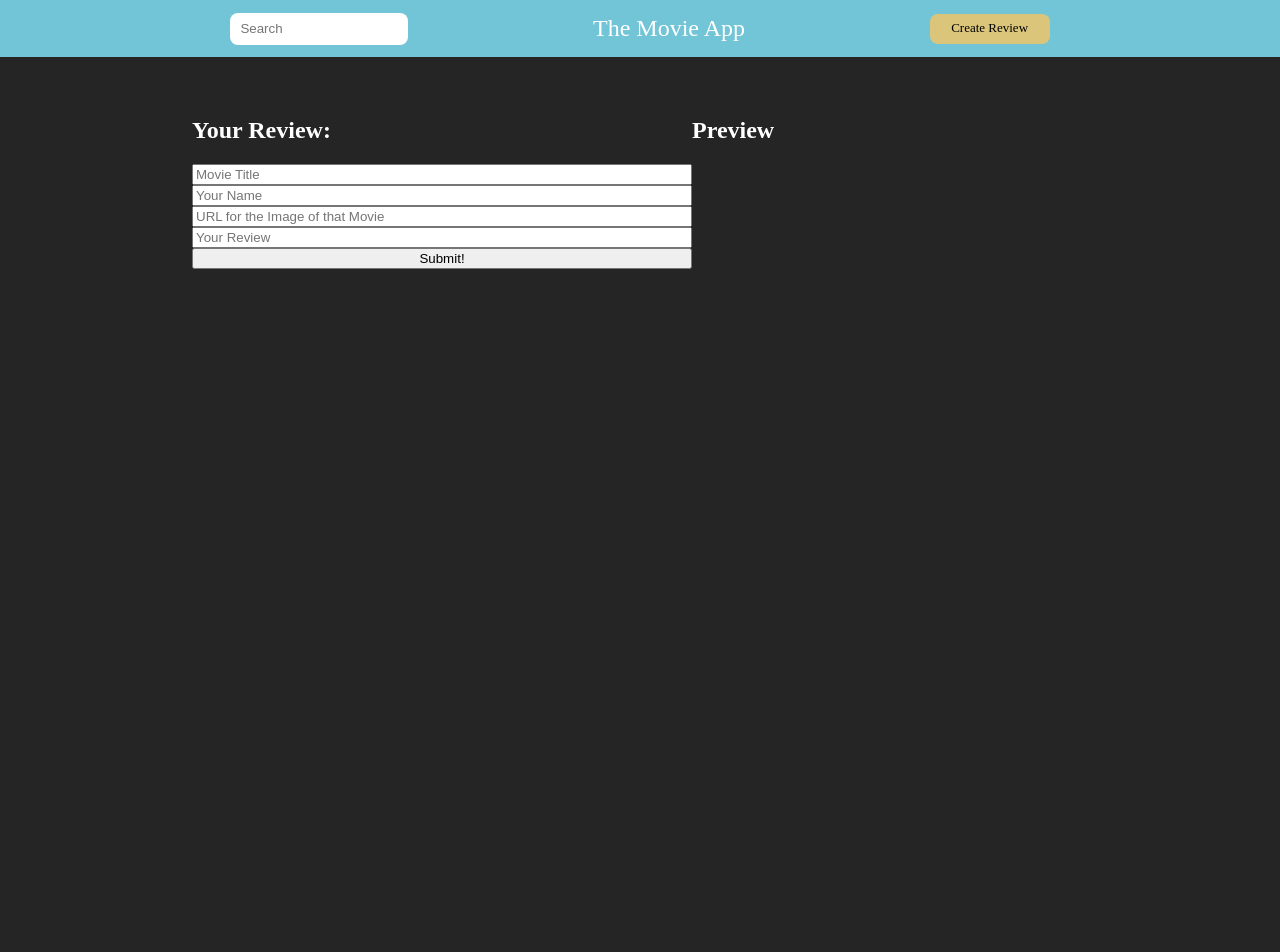
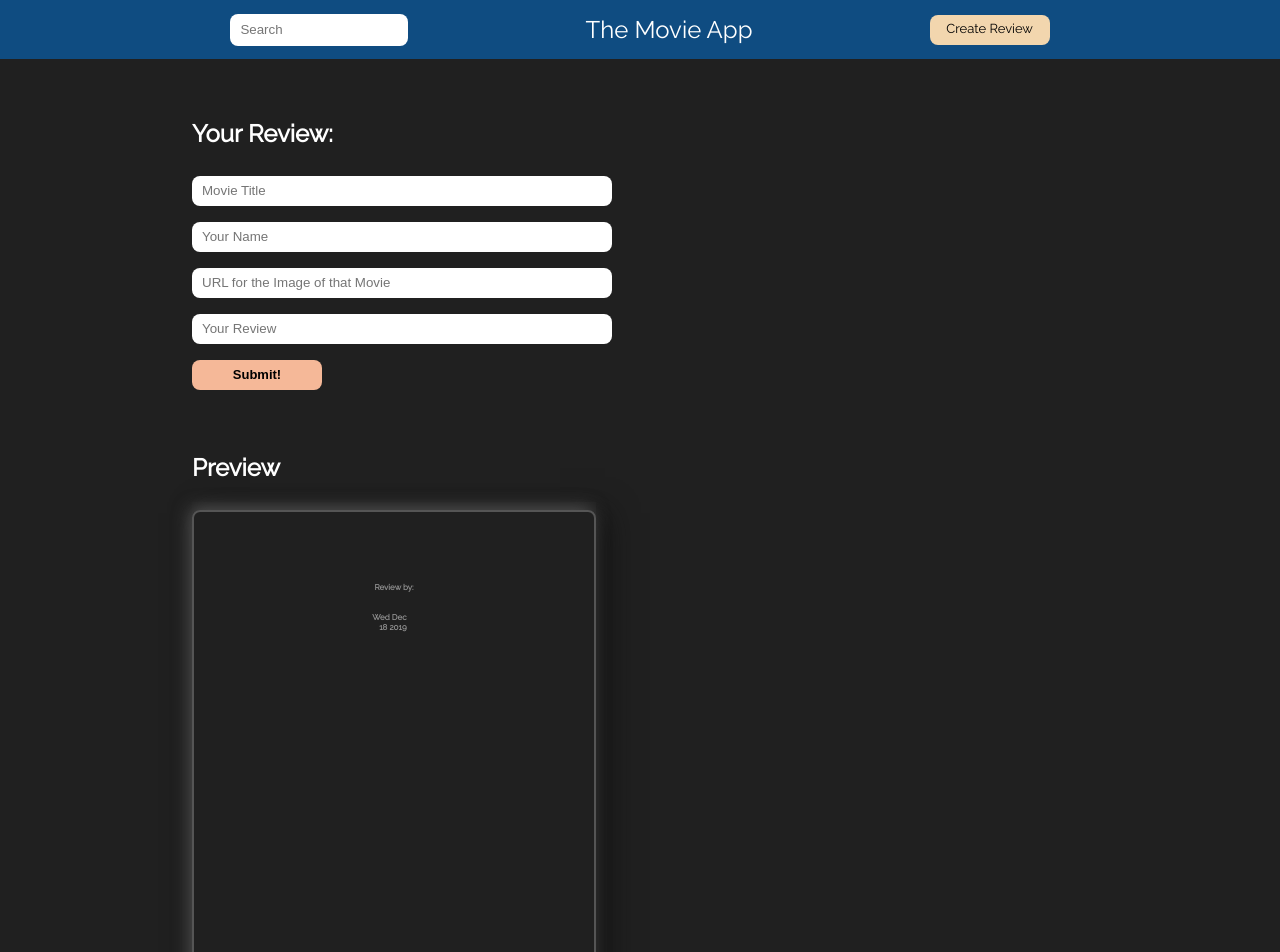
Before and after one commit to JokubasTolocka/Movie_app, a React (Create React App) app in the folder movieapp-frontend/: page /create in a window 1280 px wide. Shown: the top 952 px of the page. Before the commit the page ends 800 px from the top, so only its background shows below. Built offline with nearby package versions, Linux system fonts and the light colour scheme.

Commit message:
preview working

```diff
--- a/movieapp-frontend/public/index.html
+++ b/movieapp-frontend/public/index.html
@@ -5,6 +5,8 @@
     <link rel="icon" href="%PUBLIC_URL%/favicon.ico" />
     <meta name="viewport" content="width=device-width, initial-scale=1" />
     <meta name="theme-color" content="#000000" />
+    <link href="https://fonts.googleapis.com/css?family=Raleway&display=swap" rel="stylesheet">
+    <link href="https://fonts.googleapis.com/css?family=Oswald&display=swap" rel="stylesheet">
     <meta
       name="description"
       content="Web site created using create-react-app"
--- a/movieapp-frontend/src/CreateForm.js
+++ b/movieapp-frontend/src/CreateForm.js
@@ -5,18 +5,29 @@ class CreateForm extends Component {
         super(props);
         this.handleSubmit = this.handleSubmit.bind(this);
         this.state = {
+            user: '',
             title: '',
-            user: '',
-            imageUrl: '',
-            review: ''
+            image: '',
+            text: ''
         }
     };
 
     handleSubmit = (e) => {
         e.preventDefault();
         console.log("got to the beginning")
-
-
+        fetch("http://localhost:8000/review/", {
+            method: 'post',
+            headers: new Headers({
+                'Content-Type': 'application/json'
+            }),
+            body: JSON.stringify(this.state)
+        }).then(() => {
+            this.props.history.push('/');
+            this.setState({user: '', title: '', image: '', text: ''});
+        }).catch(err => {
+            console.log(err);
+        })
+        // this.props.history.push('/');
     }
 
     handleChange = (e) => {
@@ -26,6 +37,8 @@ class CreateForm extends Component {
     };
 
     render(){
+        const date = new Date();
+        var today = date.toDateString();
         return(
             <div className='create-container'>
                 <div className='create-review'>
@@ -51,15 +64,17 @@ class CreateForm extends Component {
                         <input
                             className='create-input'
                             placeholder='URL for the Image of that Movie'
-                            name='imageUrl'
+                            name='image'
                             onChange={this.handleChange}
                             type='text'
                         />
                         <label htmlFor='review'/>
                         <input
-                            className='create-review-text'
+                            className='create-input'
                             placeholder='Your Review'
-                            name='review'
+                            name='text'
+                            rows='2'
+                            cols='25'
                             onChange={this.handleChange}
                             type='text'
                         />
@@ -69,9 +84,21 @@ class CreateForm extends Component {
                         >Submit!</button>
                     </form>
                 </div>
+                <div className='preview'>
                     <h2 >Preview</h2>
-                <div className='create-preview'>
-
+                    <div className='preview-back-shadow'>
+                        <div className='create-preview' >
+                            <div className='preview-top'>
+                                <img className='preview-image' src={this.state.image} alt={this.state.title}/>
+                                <h1 className='preview-title'>{this.state.title}</h1>
+                                <h3 className='preview-user'>Review by: {this.state.user}</h3>
+                            </div>
+                            <div className='preview-content'>
+                                <p className='preview-text'>{this.state.text}</p>
+                                <h5 className='preview-date'>{today}</h5>
+                            </div>
+                        </div>
+                    </div>
                 </div>
             </div>
         );
--- a/movieapp-frontend/src/index.css
+++ b/movieapp-frontend/src/index.css
@@ -1,7 +1,8 @@
 body{
   margin: 0;
   padding: 0;
-  background-color: #252525;
+  background-color: #202020;
+  font-family: 'Raleway', sans-serif;
 }
 
 
@@ -10,7 +11,7 @@ body{
 .nav-navbar{
   display: flex;
   justify-content: space-between;
-  background-color: #72c5d6;
+  background-color: #0f4c81;
   align-items: center;
   padding: 0 18%;
 }
@@ -35,7 +36,7 @@ body{
 .nav-button{
   width: 100px;
   height: 30px;
-  background-color: #dbc57b;
+  background-color: #f2d6ae;
   border: none;
   border-radius: 8px;
   text-decoration: none;
@@ -104,6 +105,7 @@ body{
   text-align: center;
   margin: 0;
   font-size: 12px;
+  font-weight: 500;
 }
 
 /* create review */
@@ -111,11 +113,15 @@ body{
 .create-container{
   color: white;
   display: flex;
+
   flex-wrap: wrap;
   flex-basis: 50%;
 }
 .create-review{
   width: 500px;
+  margin-bottom: 35px;
+  justify-content: center;
+
 }
 .create-preview{
   width: 500px;
@@ -125,3 +131,93 @@ body{
   display: flex;
   flex-direction: column;
 }
+.create-input{
+  height: 30px;
+  padding: 0 10px;
+  margin: 8px 0;
+  width: 400px;
+  word-break: break-word;
+  border-radius: 8px;
+  border: none;
+}
+
+.create-input:focus{
+  outline: none;
+}
+
+.create-button{
+  margin: 8px 0;
+  width: 130px;
+  height: 30px;
+  border-radius: 8px;
+  border: none;
+  font-weight: bold;
+  font-size: 13px;
+  background-color: #f5b898;
+}
+
+/* preview */
+
+.preview{
+  display: flex;
+  flex-direction: column;
+}
+
+.create-preview{
+  border: 2px solid #555555;
+  border-radius: 8px;
+  width: 400px;
+  height: 600px;
+  margin-top: 8px;
+  display: flex;
+  flex-direction: column;
+  align-items: center;
+  -webkit-box-shadow: -3px -3px 17px -1px rgba(84,84,84,1);
+  -moz-box-shadow: -3px -3px 17px -1px rgba(84,84,84,1);
+  box-shadow: -3px -3px 17px -1px rgba(84,84,84,1);
+}
+
+.preview-top{
+  margin-top: 50px;
+  display: flex;
+  flex-direction: column;
+  align-items: center;
+}
+.preview-back-shadow{
+  -webkit-box-shadow: 10px 10px 30px -1px rgba(14, 14, 14, 0.808);
+  -moz-box-shadow: 10px 10px 30px -1px rgba(14, 14, 14, 0.808);
+  box-shadow: 10px 10px 30px -1px rgba(14, 14, 14, 0.808);
+}
+.preview-image{
+  border-radius: 300px;
+  max-width: 200px;
+  max-height: 200px;
+}
+
+.preview-title{
+  margin-bottom: 10px;
+  margin-top: 10px;
+  font-size: 45px;
+  font-family: 'Oswald', sans-serif;
+  text-transform: uppercase;
+  text-align: center;
+}
+.preview-user{
+  margin-top: 0px;
+  margin-bottom: 0px;
+  font-size: 8px;
+  color: #949494;
+  text-align: center;
+}
+.preview-text{
+  margin-top: 0px;
+  font-size: 8px;
+  margin: 20px 15%;
+}
+.preview-date{
+  padding-right: 15px;
+  text-align: right;
+  font-size: 8px;
+  margin: 0px 15%;
+  color: #949494;
+}
```
